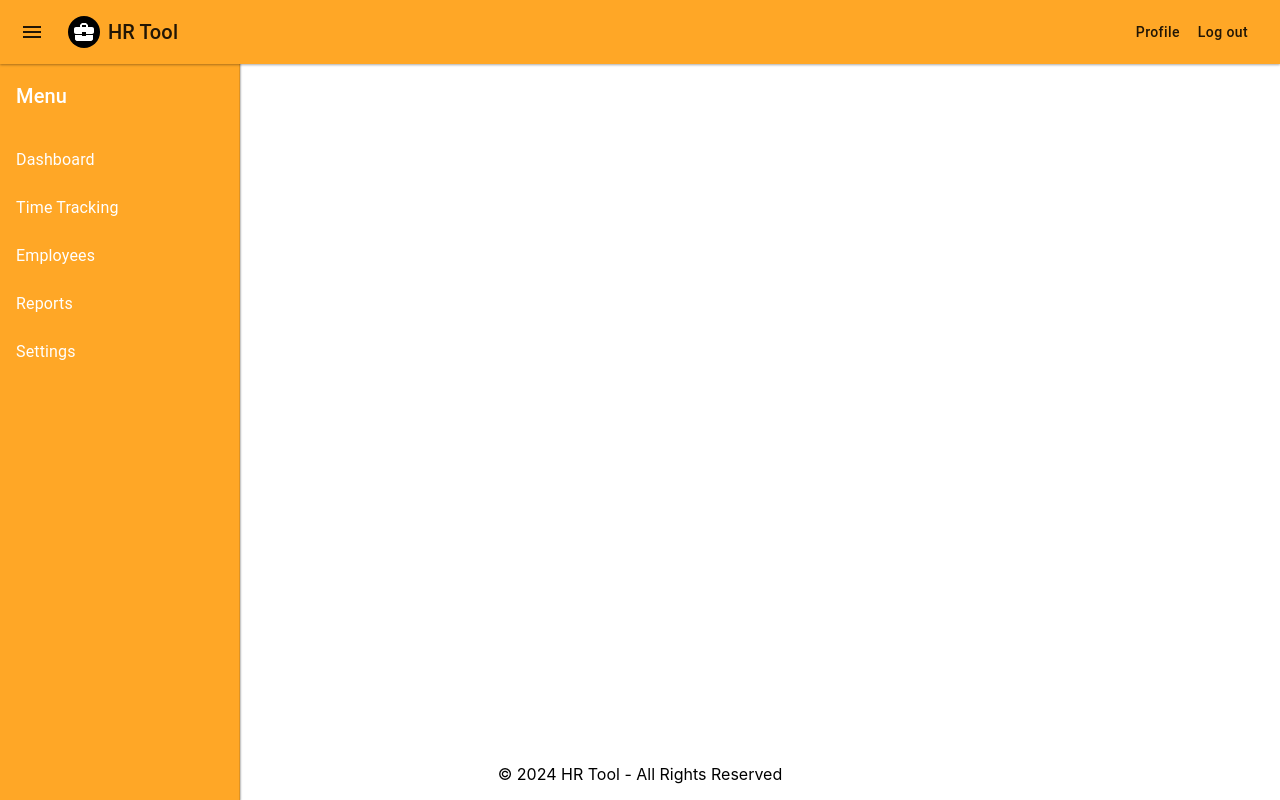
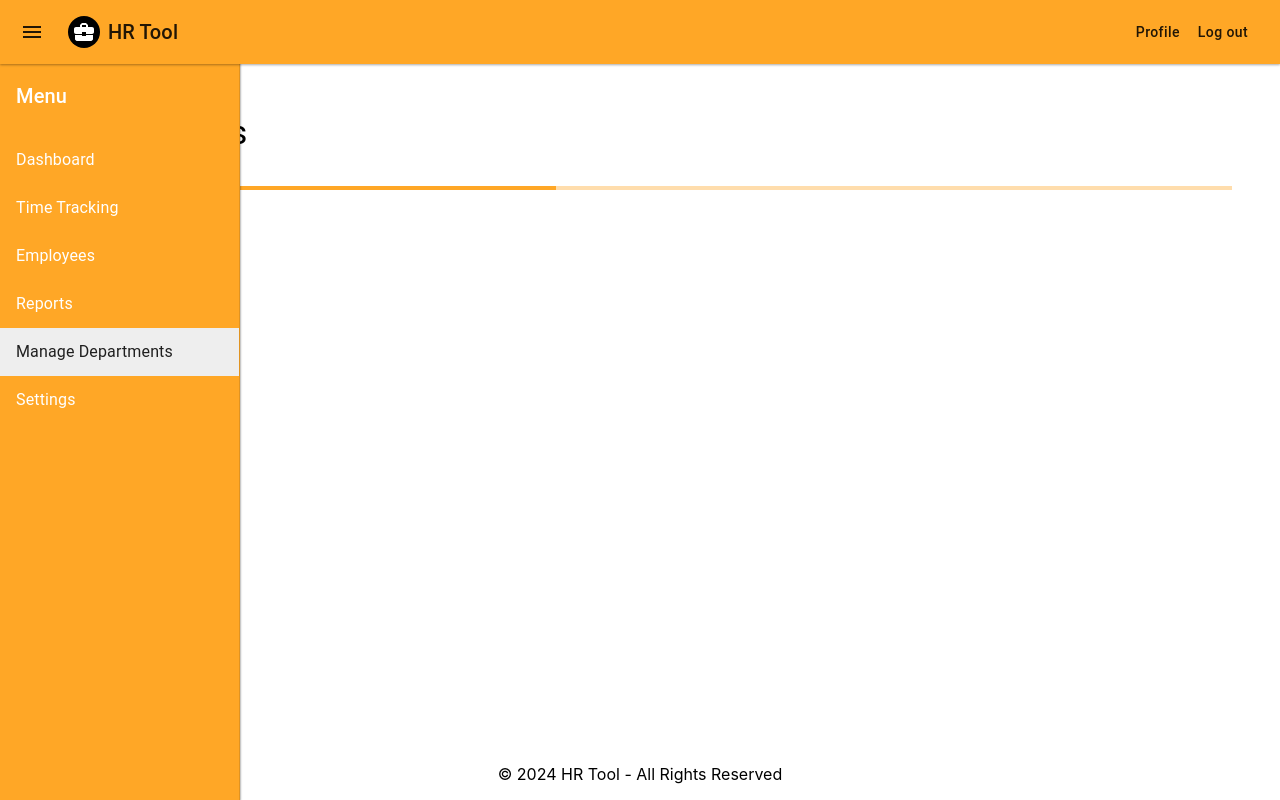
Before and after one commit to tobias-le/hr-app-frontend, a React (Create React App) app: page /departments in a window 1280 px wide. Built offline with nearby package versions, Linux system fonts and the light colour scheme.

Commit message:
added page for viewing departments

```diff
--- a/src/App.tsx
+++ b/src/App.tsx
@@ -7,7 +7,9 @@ import EmployeeList from "./pages/employee-list";
 import EmployeeDetail from "./pages/employee-details";
 import EmployeeForm from "./pages/employee-form";
 import { ThemeProvider } from "@mui/material/styles";
+import DepartmentPersonel from "./pages/department";
 import theme from "./theme";
+
 
 export default function App() {
   return (
@@ -20,6 +22,7 @@ export default function App() {
             <Route path="/employees" element={<EmployeeList />} />
             <Route path="/employees/:id" element={<EmployeeDetail />} />
             <Route path="/employees/new" element={<EmployeeForm />} />
+            <Route path="/departments" element={<DepartmentPersonel />} />
           </Routes>
         </AppLayout>
       </Router>
--- /dev/null
+++ b/src/components/department-select.tsx
@@ -0,0 +1,12 @@
+import React from "react";
+
+
+function DepartmentSelect() {
+    return (
+        <select className="department-select">
+
+        </select>)
+}
+
+
+export default DepartmentSelect;
--- a/src/config/menuItems.ts
+++ b/src/config/menuItems.ts
@@ -3,5 +3,6 @@ export const menuItems = [
   { text: "Time Tracking", path: "/time-tracking" },
   { text: "Employees", path: "/employees" },
   { text: "Reports", path: "/reports" },
+  {text:"Manage Departments", path: "/departments" },
   { text: "Settings", path: "/settings" },
 ];
--- /dev/null
+++ b/src/pages/department.tsx
@@ -0,0 +1,24 @@
+import React, {useState} from "react";
+import {Box, LinearProgress, SelectChangeEvent, Typography} from "@mui/material";
+import DepartmentSelect from "../components/department-select";
+import Department from "../types/Department";
+
+function DepartmentsView() {
+
+    const [departments, setDepartments] = useState<Department[] | null>(null);
+
+    return (
+        <Box sx={{ flexGrow: 1, p: 3 }}>
+            <Typography variant="h4" gutterBottom component="h1">
+                Departments
+            </Typography>
+
+            <Box>
+                <span>Choose a department: </span>
+                {departments? <DepartmentSelect/> : <LinearProgress/>}
+            </Box>
+        </Box>
+    );
+}
+
+export default DepartmentsView;
--- /dev/null
+++ b/src/types/Department.ts
@@ -0,0 +1,8 @@
+import {Employee} from "./Employee";
+
+export default interface Department {
+    id: number;
+    name: string;
+    employees: Employee[];
+    boss: Employee;
+}
```
